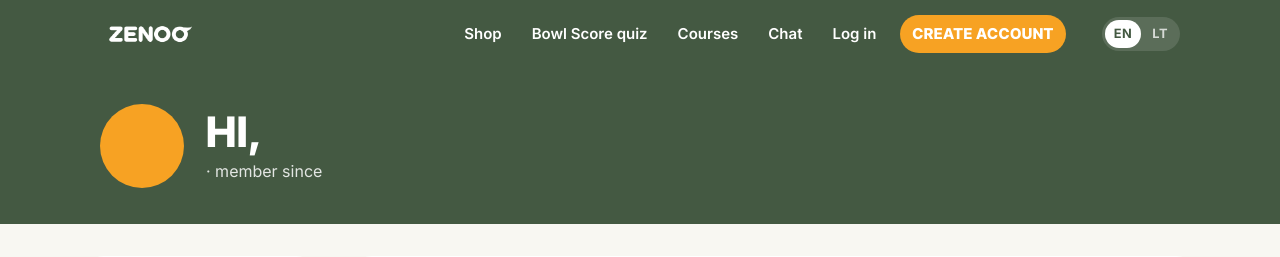
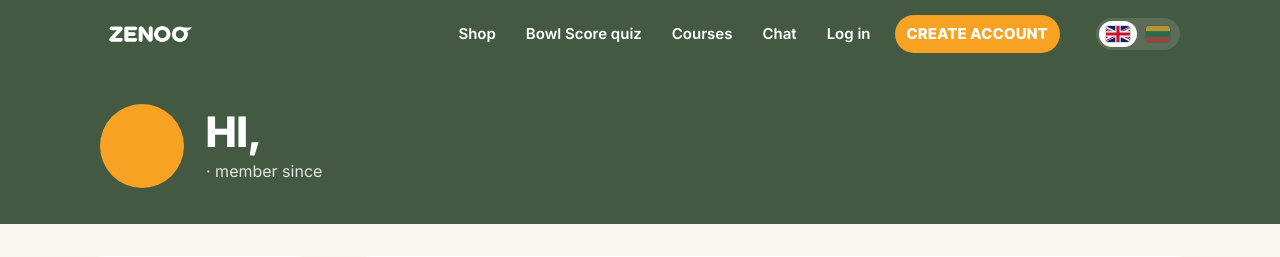
Before and after one commit to Payc4/zenoo, a Symfony app: template templates/account/index.html.twig in a window 1280 px wide. Shown: the top 257 px of the page. Run offline with Twig, Linux system fonts and the light colour scheme; the template is opened without the code that fills it, so the values that code supplies are empty; style sheets or scripts are compiled from the project's sources; some libraries are stand-ins or nearby versions.

Commit message:
Language switch: flags instead of EN / LT text
Co-Authored-By: Claude Opus 5.5 <noreply@anthropic.com>
Claude-Session: https://claude.ai/code/session_01TS17yGnTAR5FVokKTwiA7U

```diff
--- a/assets/styles/app.css
+++ b/assets/styles/app.css
@@ -72,9 +72,10 @@ h3 { font-size: 20px; line-height: 1.2; }
 /* EN / LT selector, top right (before the menu button on phones) */
 .nav { order: 1; }
 .lang-switch { order: 2; display: inline-flex; gap: 2px; margin-left: 12px; padding: 3px; border-radius: 999px; background: rgba(255,255,255,.12); }
-.lang-switch a { color: var(--white); text-decoration: none; font-size: .8rem; font-weight: 700; letter-spacing: .04em; padding: 4px 9px; border-radius: 999px; opacity: .75; }
-.lang-switch a:hover { opacity: 1; }
-.lang-switch a[aria-current] { background: var(--white); color: var(--forest); opacity: 1; }
+.lang-switch a { display: inline-flex; align-items: center; justify-content: center; padding: 5px 7px; border-radius: 999px; opacity: .55; transition: opacity .15s, background .15s; }
+.lang-switch a:hover, .lang-switch a:focus-visible { opacity: 1; }
+.lang-switch a[aria-current] { background: var(--white); opacity: 1; }
+.lang-switch .flag { display: block; width: 24px; height: 16px; border-radius: 3px; box-shadow: 0 0 0 1px rgba(0,0,0,.15); }
 .nav-toggle { order: 3; display: none; margin-left: auto; background: none; border: 0; color: var(--white); padding: 8px; cursor: pointer; }
 .nav-toggle svg { width: 28px; height: 28px; }
 @media (max-width: 760px) {
--- a/templates/base.html.twig
+++ b/templates/base.html.twig
@@ -21,8 +21,14 @@
             <a class="brand" href="{{ path('app_homepage') }}"><img src="/images/logo-white.png" alt="{{ 'ZENOO home'|trans }}" width="94" height="26"></a>
             {% set lang = app.locale %}
             <div class="lang-switch" role="group" aria-label="{{ 'Language'|trans }}">
-                <a href="{{ path('app_language', {locale: 'en'}) }}" lang="en" hreflang="en" {{ lang == 'en' ? 'aria-current="true"' }}>EN</a>
-                <a href="{{ path('app_language', {locale: 'lt'}) }}" lang="lt" hreflang="lt" {{ lang == 'lt' ? 'aria-current="true"' }}>LT</a>
+                <a href="{{ path('app_language', {locale: 'en'}) }}" lang="en" hreflang="en" title="English" {{ lang == 'en' ? 'aria-current="true"' }}>
+                    <svg class="flag" viewBox="0 0 60 30" preserveAspectRatio="xMidYMid slice" aria-hidden="true"><clipPath id="flag-uk-t"><path d="M30,15h30v15zv15h-30zh-30v-15zv-15h30z"/></clipPath><path d="M0,0v30h60v-30z" fill="#012169"/><path d="M0,0 60,30M60,0 0,30" stroke="#fff" stroke-width="6"/><path d="M0,0 60,30M60,0 0,30" clip-path="url(#flag-uk-t)" stroke="#C8102E" stroke-width="4"/><path d="M30,0v30M0,15h60" stroke="#fff" stroke-width="10"/><path d="M30,0v30M0,15h60" stroke="#C8102E" stroke-width="6"/></svg>
+                    <span class="visually-hidden">English</span>
+                </a>
+                <a href="{{ path('app_language', {locale: 'lt'}) }}" lang="lt" hreflang="lt" title="Lietuvių" {{ lang == 'lt' ? 'aria-current="true"' }}>
+                    <svg class="flag" viewBox="0 0 60 30" preserveAspectRatio="xMidYMid slice" aria-hidden="true"><path d="M0,0h60v10H0z" fill="#FDB913"/><path d="M0,10h60v10H0z" fill="#006A44"/><path d="M0,20h60v10H0z" fill="#C1272D"/></svg>
+                    <span class="visually-hidden">Lietuvių</span>
+                </a>
             </div>
             <button class="nav-toggle" type="button" aria-controls="site-nav" aria-expanded="false">
                 <span class="visually-hidden">{{ 'Menu'|trans }}</span>
```
